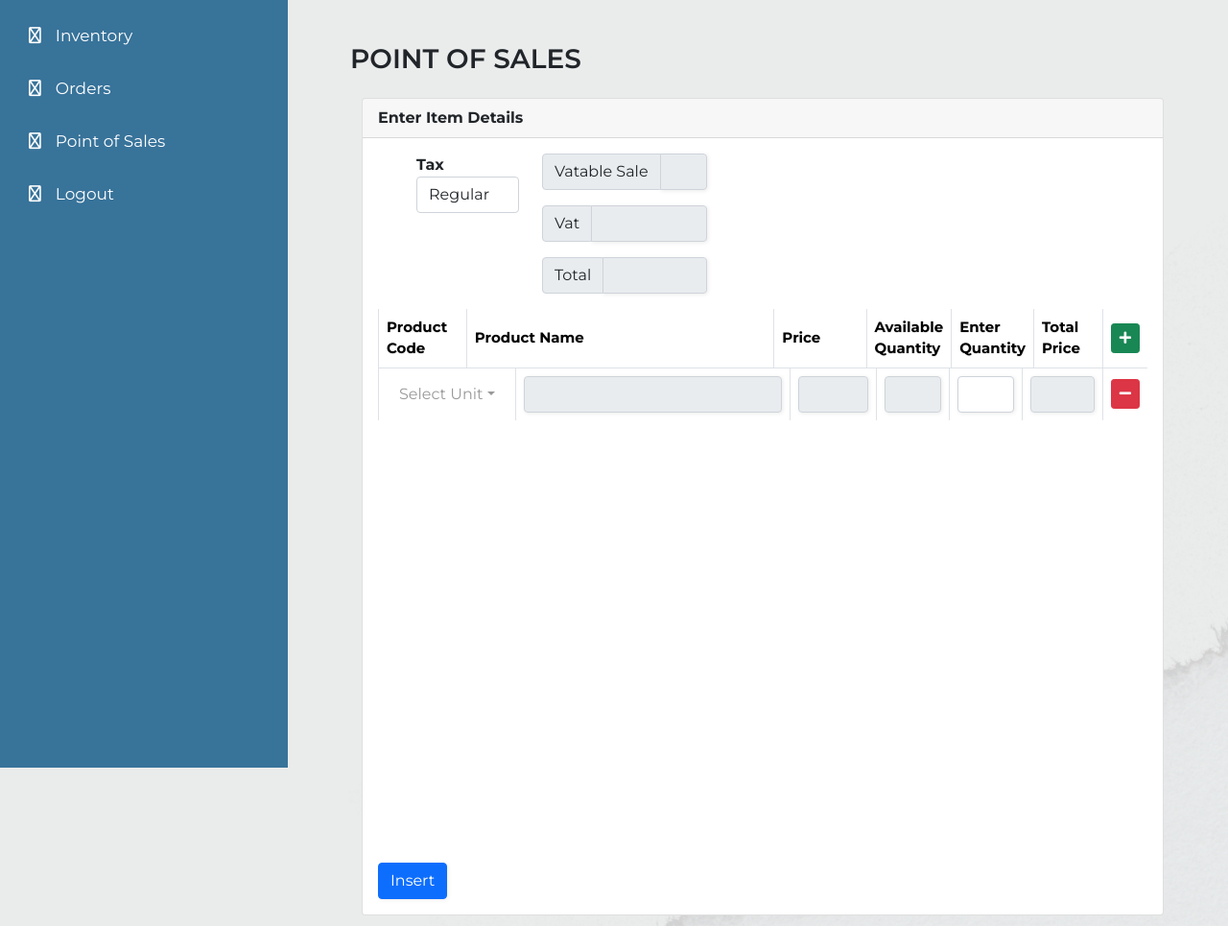
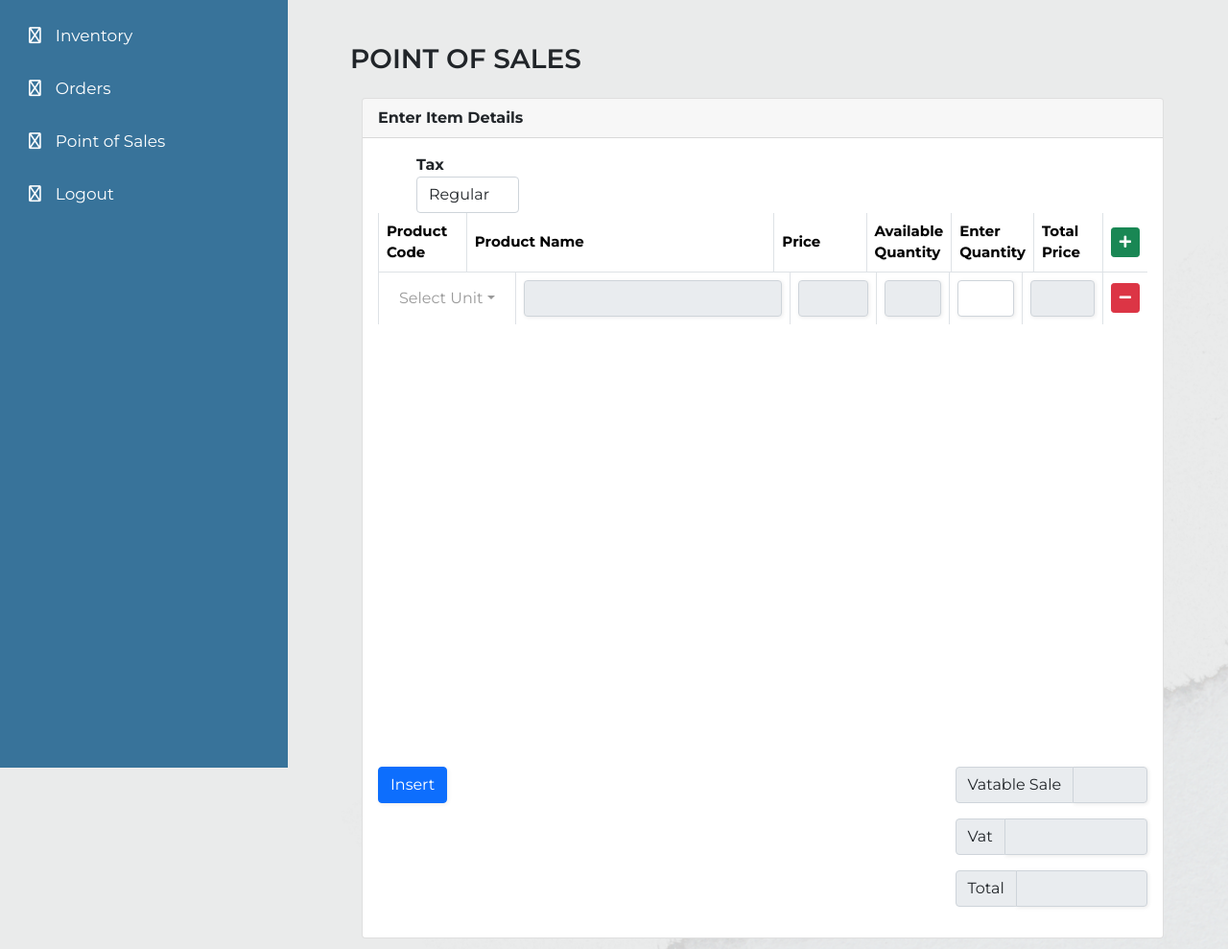
Before and after one commit to ValdezAleckGwen/genericsalesandinventorywithanalytics, a PHP site: page /Cashier/pos_index.php in a window 1280 px wide. Shown: the whole page at 96% size. Before the commit the page ends 965 px from the top, so only its background shows below. Run offline with PHP 8.4, Linux system fonts and the light colour scheme; data comes from the database, SQL or seed files in the repository; some libraries are stand-ins or nearby versions.

Commit message:
fix posindex

```diff
--- a/Cashier/pos_index.php
+++ b/Cashier/pos_index.php
@@ -115,7 +115,14 @@ function fill_unit_select_box($connect)
 									</select>
 								</div>
 
-								<div class="col col-sm-3">
+								</div>
+							</footer>
+							</table>
+							</div>
+								<div class="col-sm-6" style="float: left;">
+									<input type="submit" name="submit" id="submit_button" class="btn btn-primary" value="Insert" />
+								</div>
+								<div class="col col-sm-3" style="float: right;">
 									<div class="input-group mb-3">
 									  <span class="input-group-text" id="basic-addon3">Vatable Sale</span>
 									  <input type="text" class="form-control"name="vatable-sale" id="vatable-sale" aria-describedby="basic-addon3" readonly>
@@ -128,14 +135,6 @@ function fill_unit_select_box($connect)
 									  <span class="input-group-text" id="basic-addon3">Total</span>
 									  <input type="text" name="total" id="total" class="form-control total" readonly/>
 									</div>
-
-								</div>
-							</footer>
-							</table>
-							</div>
-								<div class="col-sm-6">
-									<input type="submit" name="submit" id="submit_button" class="btn btn-primary" value="Insert" />
-								</div>
 						</div>
 					</form>
 
```
